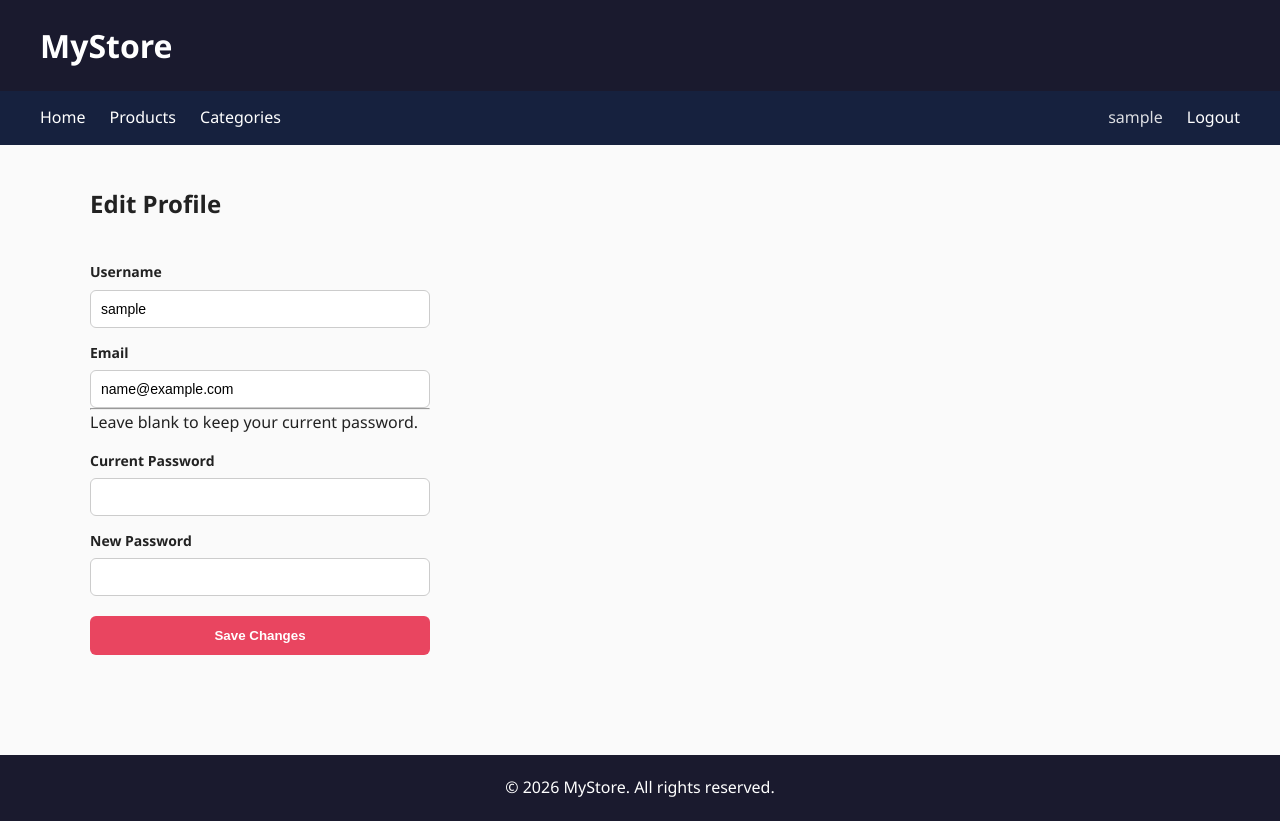
After one commit to Sarikapahal98/ecommerce-catalog, a Flask app: page /profile/edit in a window 1280 px wide. The commit adds this page. Run offline with Flask 3, Linux system fonts and the light colour scheme; the visitor is signed in with stand-in values (Sample User, id 1); tables that the repository leaves empty hold one stand-in row (values such as "Sample post").

Commit message:
Add user profile view/edit; admin can edit any user's basic info

```diff
--- /dev/null
+++ b/app/auth/decorators.py
@@ -0,0 +1,11 @@
+from functools import wraps
+from flask import g, flash, redirect, url_for
+
+def login_required(f):
+    @wraps(f)
+    def decorated_function(*args, **kwargs):
+        if not g.user:
+            flash('Please log in to view this page.')
+            return redirect(url_for('auth.login'))
+        return f(*args, **kwargs)
+    return decorated_function
--- a/app/auth/routes.py
+++ b/app/auth/routes.py
@@ -1,8 +1,10 @@
-from flask import render_template, request, redirect, url_for, flash, session
+from flask import render_template, request, redirect, url_for, flash, session, g
+from app.auth.decorators import login_required
 from werkzeug.security import generate_password_hash, check_password_hash
 from app.auth import auth_bp
 from app.models import User
 from app import db
+
 
 @auth_bp.route('/register', methods=['GET', 'POST'])
 def register():
@@ -51,3 +53,40 @@ def logout():
     session.pop('user_id', None)
     flash('You have been logged out.')
     return redirect(url_for('main.home'))
+
+@auth_bp.route('/profile')
+@login_required
+def profile():
+    return render_template('auth/profile.html')
+
+@auth_bp.route('/profile/edit', methods=['GET', 'POST'])
+@login_required
+def edit_profile():
+    user = g.user
+
+    if request.method == 'POST':
+        new_username = request.form['username']
+        new_email = request.form['email']
+
+        existing = User.query.filter(User.username == new_username, User.id != user.id).first()
+        if existing:
+            flash('That username is already taken. ')
+            return redirect(url_for('auth.edit_profile'))
+
+        user.username = new_username
+        user.email = new_email
+
+        new_password = request.form.get('new_password', '').strip()
+        if new_password:
+            current_password = request.form.get('current_password', '')
+            if not check_password_hash(user.password_hash, current_password):
+                flash('Current password is incorrect. Profile info updated, but password was not changed.')
+                db.session.commit()
+                return redirect(url_for('auth.profile'))
+            user.password_hash = generate_password_hash(new_password)
+
+        db.session.commit()
+        flash('Profile updated successfully')
+        return redirect(url_for('auth.profile'))
+
+    return render_template('auth/edit_profile.html', user=user)
--- a/templates/admin/users/admin_users.html
+++ b/templates/admin/users/admin_users.html
@@ -11,6 +11,7 @@
             <th>Email</th>
             <th>is_admin</th>
             <th>Status</th>
+            <th>Action</th>
         </tr>
     </thead>
     <tbody>
@@ -31,6 +32,7 @@
                     <span class="status-badge status-disabled">Disabled</span> — <a href="/admin/user/toggle-status/{{ user.id }}">Enable</a>
                 {% endif %}
             </td>
+            <td><a href="/admin/users/edit/{{ user.id }}">Edit</a></td>
         </tr>
         {% endfor %}
     </tbody>
--- /dev/null
+++ b/templates/auth/edit_profile.html
@@ -0,0 +1,24 @@
+{% extends "base.html" %}
+
+{% block content %}
+<h2>Edit Profile</h2>
+
+<form method="POST" action="/profile/edit" class="auth-form">
+    <label for="username">Username</label>
+    <input type="text" id="username" name="username" value="{{ user.username }}" required>
+
+    <label for="email">Email</label>
+    <input type="email" id="email" name="email" value="{{ user.email }}" required>
+
+    <hr>
+    <p>Leave blank to keep your current password.</p>
+
+    <label for="current_password">Current Password</label>
+    <input type="password" id="current_password" name="current_password">
+
+    <label for="new_password">New Password</label>
+    <input type="password" id="new_password" name="new_password">
+
+    <button type="submit" class="cta-button">Save Changes</button>
+</form>
+{% endblock %}
--- a/templates/base.html
+++ b/templates/base.html
@@ -18,7 +18,7 @@
         <li><a href ="/products">Products</a></li>
         <li><a href ="/categories">Categories</a></li>
         {% if g.user %}
-            <li class="nav-greeting">Hello, {{ g.user.username }}</li>
+            <li class="nav-greeting"><a href="/profile">{{ g.user.username }}</a></li>
             <li><a href="/logout">Logout</a></li>
         {% else %}
             <li><a href = "/login">Login</a></li>
```
Also changed, not shown: app/admin/routes.py (+14 -0 lines), templates/admin/users/admin_edit_user.html (added, +16 -0 lines), templates/auth/profile.html (added, +12 -0 lines).
